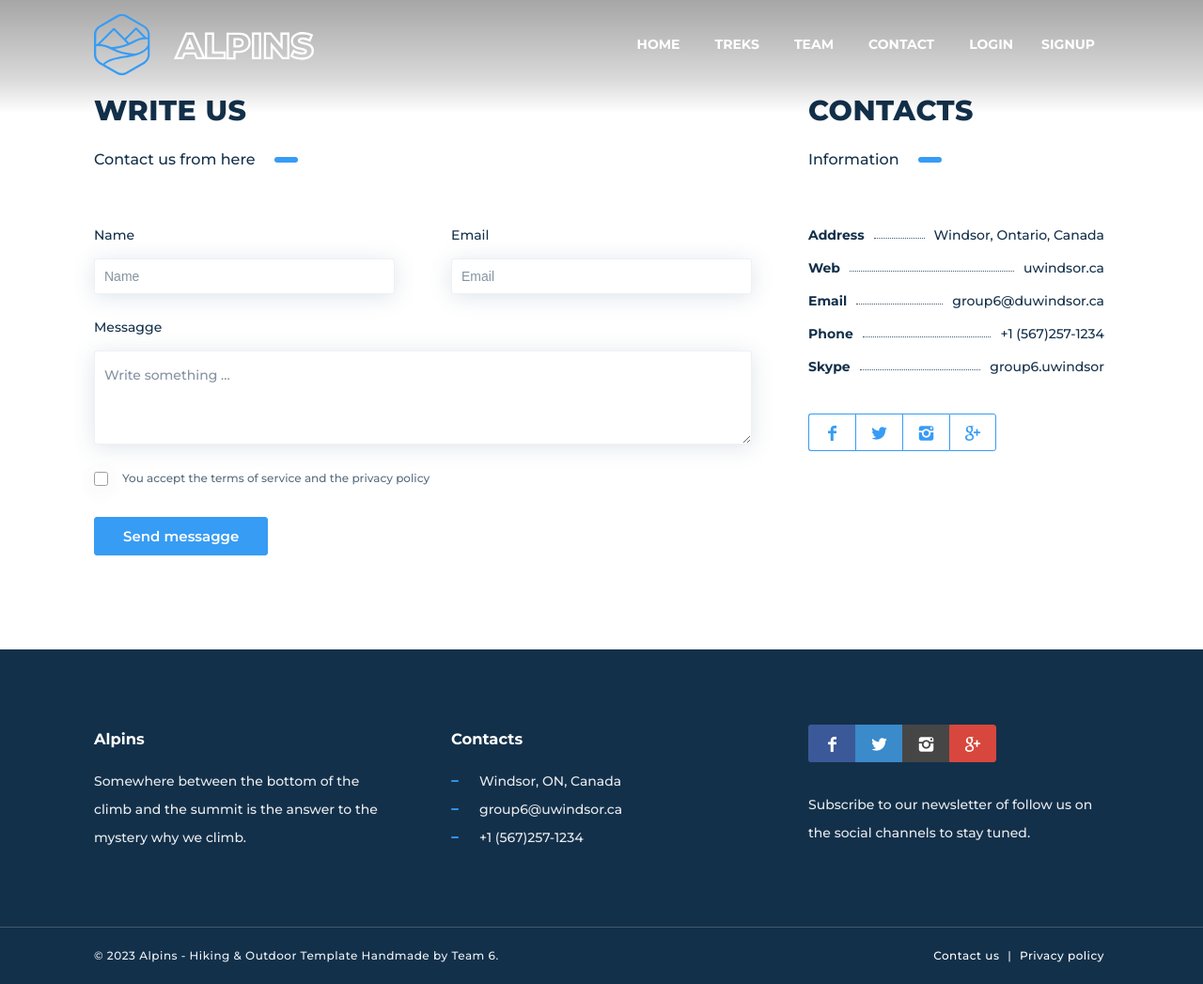
After one commit to Jaydeep21/TrekkingProject, a Django app: page /contact in a window 1280 px wide. The commit adds this page. Shown: the whole page at 94% size. Run offline with Django 4.2, Linux system fonts and the light colour scheme; some libraries are stand-ins or nearby versions.

Commit message:
created contact us page

```diff
--- a/main/admin.py
+++ b/main/admin.py
@@ -1,5 +1,5 @@
 from django.contrib import admin
-from main.models import Customer , Guide, Hike, EnrolledHikers, NewsLetter
+from main.models import Customer , Guide, Hike, EnrolledHikers, NewsLetter, Contact
 
 # Register your models here.
 admin.site.register(Customer)
@@ -7,3 +7,4 @@ admin.site.register(Guide)
 admin.site.register(Hike)
 admin.site.register(EnrolledHikers)
 admin.site.register(NewsLetter)
+admin.site.register(Contact)
--- a/main/models.py
+++ b/main/models.py
@@ -69,3 +69,8 @@ class EnrolledHikers(models.Model):
 class NewsLetter(models.Model):
     name = models.CharField(max_length=1000)
     email = models.EmailField(max_length = 254)
+
+class Contact(models.Model):
+    name = models.CharField(max_length=100)
+    email = models.EmailField(max_length = 254)
+    description = models.TextField()
--- a/main/templates/base.html
+++ b/main/templates/base.html
@@ -50,6 +50,9 @@
                         <li class="dropdown">
                             <a href="{% url 'main:team' %}">Team</a>
                         </li>
+                        <li class="dropdown">
+                            <a href="{% url 'main:contact' %}">Contact</a>
+                        </li>
                         {% if request.user.is_authenticated %}
                             <li>
                                 <a href="{% url 'main:bookings' %}">Bookings</a>
@@ -81,8 +84,8 @@
                         <h3>Contacts</h3>
                         <ul class="icon-list icon-line">
                             <li>Windsor, ON, Canada</li>
-                            <li>hello@uwindsor.ca</li>
-                            <li>02 123 333 444</li>
+                            <li>group6@uwindsor.ca</li>
+                            <li>+1 (567)257-1234</li>
                         </ul>
                     </div>
                     <div class="col-lg-4">
@@ -113,8 +116,6 @@
             <script src="{% static 'themekit/scripts/custom.js' %}" async></script>
             <script src="{% static 'themekit/scripts/contact-form/contact-form.js' %}" async></script>
             {% comment %} <script src="{% static 'themekit.dev/tools/sidebar/sidebar.js' %}" data-setting="alpins"></script> {% endcomment %}
-            {% block footer_content %} {% endblock %}
-
         </footer>
     </body>
 
--- /dev/null
+++ b/main/templates/contact.html
@@ -0,0 +1,67 @@
+{% extends 'base.html' %}
+{% load static %}
+{% block title %}Alpins | Contact{% endblock %}
+{% block main_content %}
+<main>
+    <section class="section-base">
+        <div class="container">
+            <div class="row">
+                <div class="col-lg-8">
+                    <div class="title">
+                        <h2>Write us</h2>
+                        <p>Contact us from here</p>
+                    </div>
+                    <form action="{% url 'main:contact' %}" class="form-box" method="post" data-email="example@domain.com">
+                        {% csrf_token %}
+                        <div class="row">
+                            <div class="col-lg-6">
+                                <p>Name</p>
+                                <input id="name" name="name" placeholder="Name" type="text" class="input-text" maxlength="100" required>
+                            </div>
+                            <div class="col-lg-6">
+                                <p>Email</p>
+                                <input id="email" name="email" placeholder="Email" type="email" class="input-text" maxlength="254" required>
+                            </div>
+                        </div>
+                        <p>Messagge</p>
+                        <textarea id="messagge" name="messagge" class="input-textarea" placeholder="Write something ..." maxlength="1000" required></textarea>
+                        <div class="form-checkbox">
+                            <input type="checkbox" id="check" name="check" value="check" required>
+                            <label for="check">You accept the terms of service and the privacy policy</label>
+                        </div>
+                        <button class="btn btn-sm" type="submit">Send messagge</button>
+                        {% if messages %}
+                            {% for message in messages %}
+                                <br><br>
+                                <div class="{{ message.tags }}-box">
+                                    <div class="alert alert-{{ message.tags }}">{{ message }}</div>
+                                </div>
+                            {% endfor %}
+                        {% endif %}
+                    </form>
+                </div>
+                <div class="col-lg-4">
+                    <div class="title">
+                        <h2>Contacts</h2>
+                        <p>Information</p>
+                    </div>
+                    <ul class="text-list text-list-line">
+                        <li><b>Address</b><hr /><p>Windsor, Ontario, Canada</p></li>
+                        <li><b>Web</b><hr /><p>uwindsor.ca</p></li>
+                        <li><b>Email</b><hr /><p>group6@duwindsor.ca</p></li>
+                        <li><b>Phone</b><hr /><p>+1 (567)257-1234</p></li>
+                        <li><b>Skype</b><hr /><p>group6.uwindsor</p></li>
+                    </ul>
+                    <hr class="space-sm" />
+                    <div class="icon-links icon-social icon-links-grid social-colors-hover">
+                        <a class="facebook"><i class="icon-facebook"></i></a>
+                        <a class="twitter"><i class="icon-twitter"></i></a>
+                        <a class="instagram"><i class="icon-instagram"></i></a>
+                        <a class="google"><i class="icon-google"></i></a>
+                    </div>
+                </div>
+            </div>
+        </div>
+    </section>
+</main>
+{% endblock %}
--- a/main/templates/treks.html
+++ b/main/templates/treks.html
@@ -3,6 +3,7 @@
 {% load custom_tags %}
 {% block title %}Alpins | Treks{% endblock %}
 {% block main_content %}
+<script src="{% static 'themekit/scripts/isotope.min.js' %}"></script>
 <header class="header-image ken-burn-center light" data-parallax="true" data-natural-height="1080" data-natural-width="1920" data-bleed="0" data-image-src="{% static 'media/hd-3.jpg' %}" data-offset="0">
     <div class="container">
         <h1>Treks</h1>
@@ -121,7 +122,3 @@
     {% endif %}
 </main>
 {% endblock %}
-{% block footer_content %}
-<script src="{% static 'themekit/scripts/isotope.min.js' %}"></script>
-
-{% endblock %}
--- a/main/urls.py
+++ b/main/urls.py
@@ -15,6 +15,7 @@ urlpatterns = [
     path('bookings', views.myBooking, name='bookings'),
     path('team', views.teams, name='team'),
     path('profile', views.profile, name='profile'),
+    path('contact', views.contact, name='contact'),
     # path('email', views.email, name='email'),
 ]
 
--- a/main/views.py
+++ b/main/views.py
@@ -4,7 +4,7 @@ from django.urls import reverse
 from django.http import HttpResponseRedirect
 from django.contrib.auth import authenticate, login, logout
 from .forms import  UserLoginForm
-from .models import Customer, Hike, Guide, EnrolledHikers, NewsLetter
+from .models import Customer, Hike, Guide, EnrolledHikers, NewsLetter, Contact
 from django.contrib.auth.hashers import make_password
 from django.contrib.auth.decorators import login_required
 from django.core.mail import EmailMultiAlternatives
@@ -173,3 +173,15 @@ def profile(request):
         user.last_name = request.POST.get("lname")
         user.save()
         return render(request, "profile.html", {"profile": user, "success":"Your details are updated successfully"})
+
+def contact(request):
+    list(messages.get_messages(request))
+    if request.method == "POST":
+        contact = Contact()
+        contact.name = request.POST.get("name")
+        contact.email = request.POST.get("email")
+        contact.description = request.POST.get("messagge")
+        contact.save()
+        messages.success(request, 'Congratulations. Your message has been sent successfully')
+        return HttpResponseRedirect(reverse('main:contact'))
+    return render(request, "contact.html")
```
Also changed, not shown: main/templates/index.html (+3 -4 lines), main/migrations/0009_contact.py (added), main/migrations/0010_alter_contact_description.py (added).
